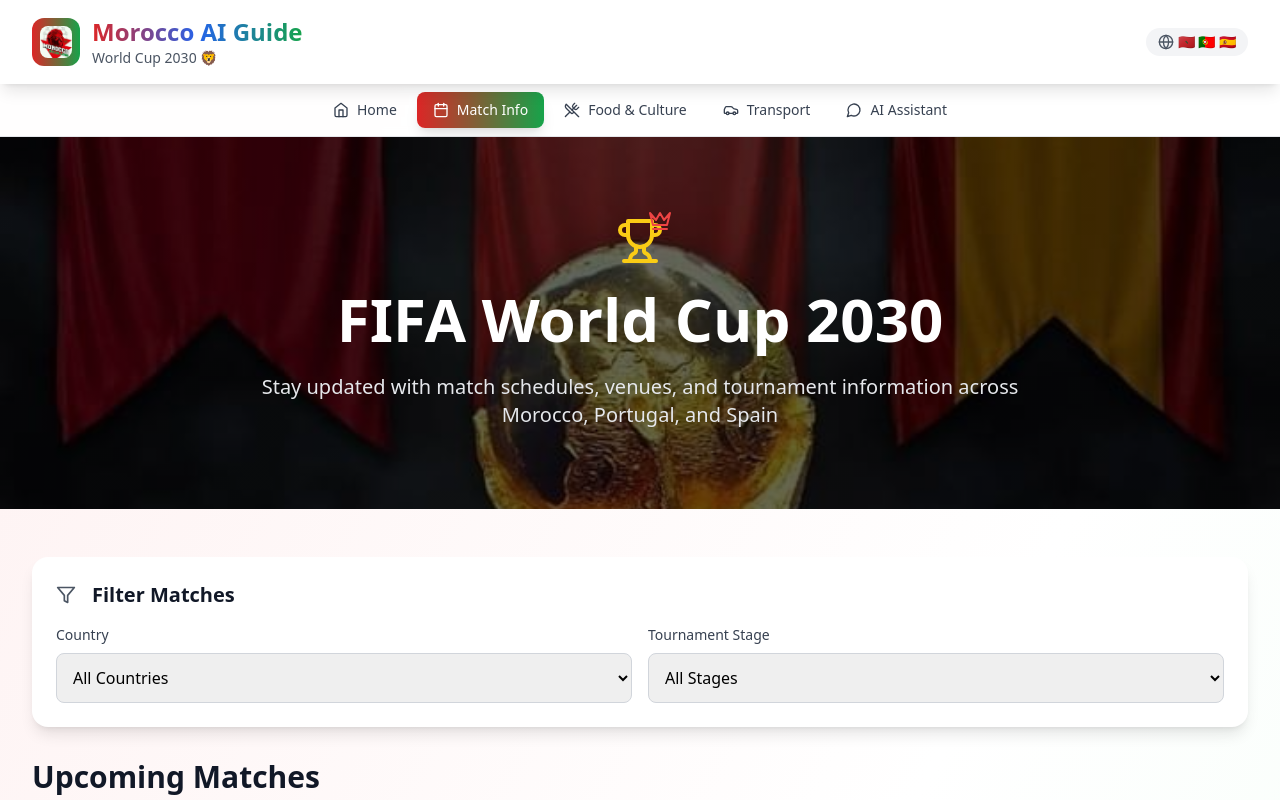
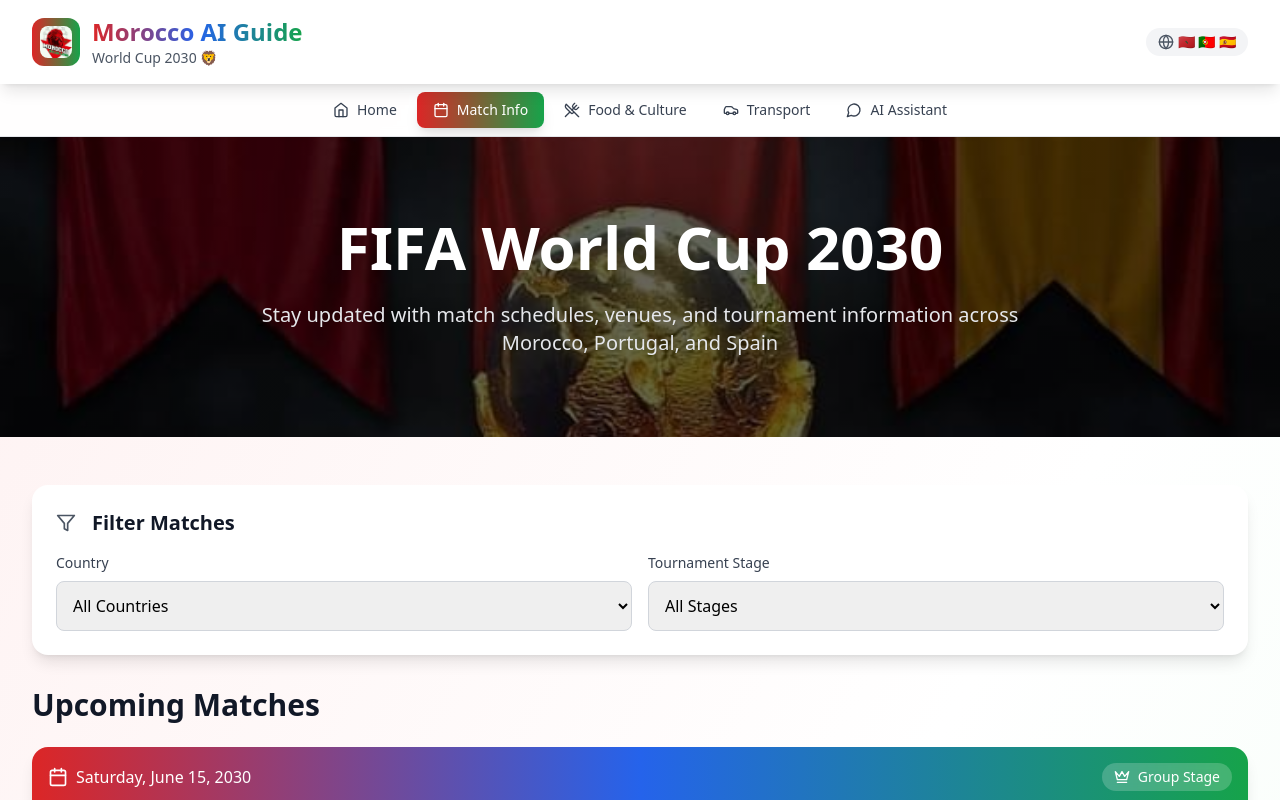
Before and after one commit to AnasSadki/Ai-Morocco-Guide-WorldCup-2030, a React (Vite) app: page /matches in a window 1280 px wide. Shown: the top 800 px of the page. Built offline with nearby package versions, Linux system fonts and the light colour scheme.

Commit message:
Remove trophy icon from Match Info page

```diff
--- a/src/pages/MatchInfo.tsx
+++ b/src/pages/MatchInfo.tsx
@@ -110,12 +110,6 @@ const MatchInfo = () => {
         }}
       >
         <div className="max-w-7xl mx-auto px-4 sm:px-6 lg:px-8 text-center">
-          <div className="flex justify-center items-center space-x-4 mb-6">
-            <div className="relative">
-              <Trophy className="w-12 h-12 text-yellow-400" />
-              <Crown className="w-6 h-6 text-red-500 absolute -top-2 -right-2" />
-            </div>
-          </div>
           <h1 className="text-5xl md:text-6xl font-bold text-white mb-6">
             FIFA World Cup 2030
           </h1>
```
